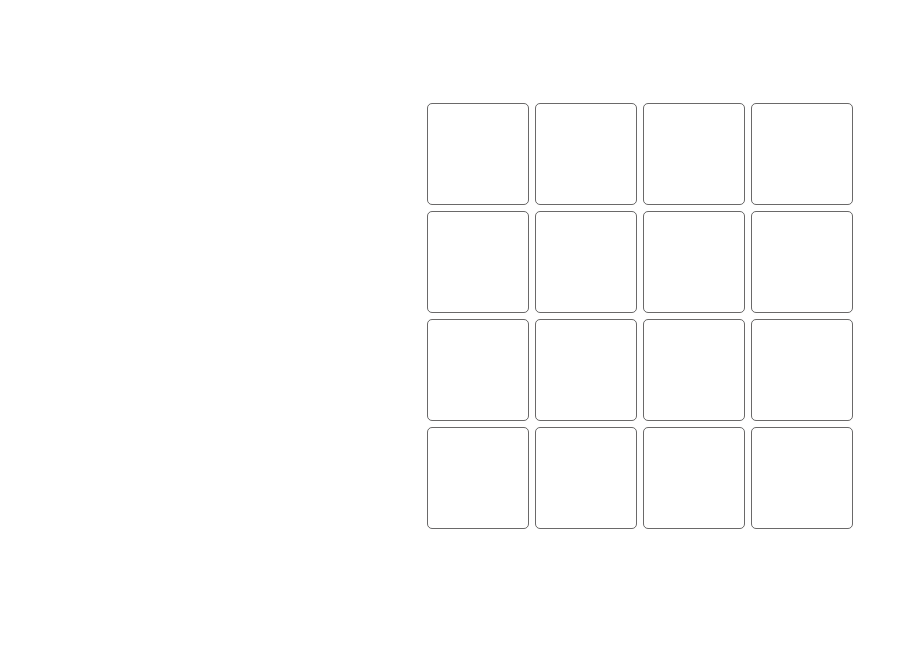
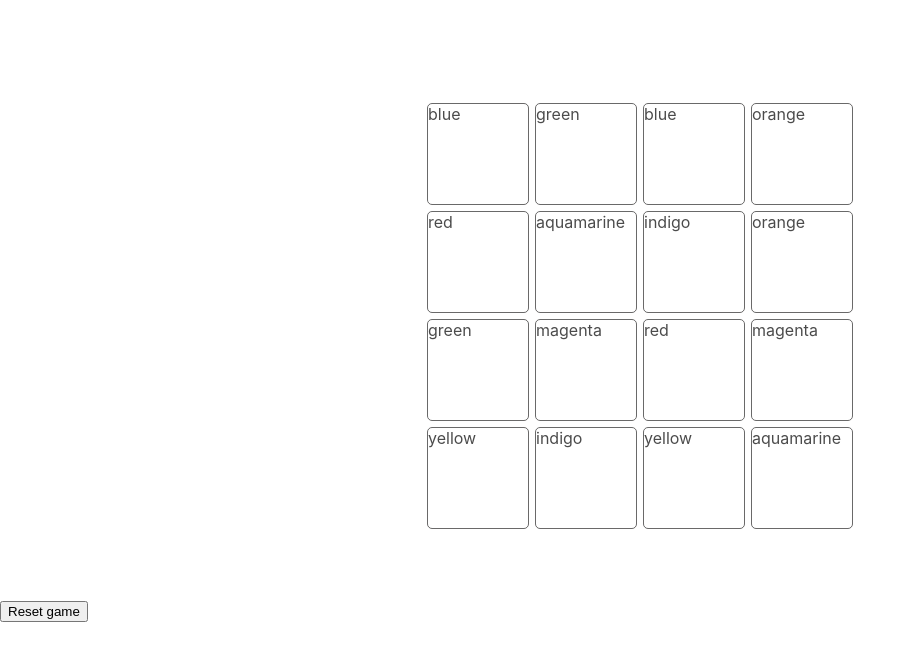
Before and after one commit to alx8437/jetruby, a React (Create React App) app: page / in a window 1280 px wide. Shown: the top 660 px of the page, without its empty margins (0-916 px from the left). Built offline with nearby package versions, Linux system fonts and the light colour scheme.

Commit message:
refactoring, del one useEffect, add typescript for firstCard, secondCard

```diff
--- a/src/App.tsx
+++ b/src/App.tsx
@@ -69,9 +69,16 @@ const generateSquares = (colors: Array<string>): Array<CardType> => {
 const App = () => {
 
     const [cards, setCards] = useState<Array<CardType>>(generateSquares(doubleColors));
-    const [canFlip, setCanFlip] = useState(false);
+    const [canFlip, setCanFlip] = useState(true);
     const [firstCard, setFirstCard] = useState<CardType | null>(null);
     const [secondCard, setSecondCard] = useState<CardType | null>(null);
+
+    useEffect(() => {
+        if (!firstCard || !secondCard)
+            return;
+        (firstCard.color === secondCard.color) ? onSuccessGuess() : onFailureGuess();
+    }, [firstCard, secondCard]);
+
 
     function setCardIsFlipped(cardId: string, isFlipped: boolean) {
         setCards(prev => prev.map(c =>
@@ -83,57 +90,40 @@ const App = () => {
             c.id !== cardId ? c : {...c, canFlip}))
     }
 
-    // showcase
-    useEffect(() => {
-        setTimeout(() => {
-            let index = 0;
-            for (const card of cards) {
-                setTimeout(() => setCardIsFlipped(card.id, true), index++ * 100);
-            }
-            setTimeout(() => setCanFlip(true), cards.length * 100);
-        }, 90);
-    }, []);
-
     function resetFirstAndSecondCards() {
         setFirstCard(null);
         setSecondCard(null);
-        console.log(firstCard, secondCard)
     }
 
     function onSuccessGuess() {
-        // @ts-ignore
+        if (!firstCard || !secondCard)
+            return;
+
         setCardCanFlip(firstCard.id, false);
-        // @ts-ignore
         setCardCanFlip(secondCard.id, false);
-        // @ts-ignore
         setCardIsFlipped(firstCard.id, false);
-        // @ts-ignore
         setCardIsFlipped(secondCard.id, false);
         resetFirstAndSecondCards();
+
     }
 
     function onFailureGuess() {
-        // @ts-ignore
+        if (!firstCard || !secondCard)
+            return
+
         const firstCardID = firstCard.id;
-        // @ts-ignore
         const secondCardID = secondCard.id;
 
         setTimeout(() => {
             setCardIsFlipped(firstCardID, true);
-        }, 100);
+        }, 500);
         setTimeout(() => {
             setCardIsFlipped(secondCardID, true);
-        }, 120);
+        }, 500);
 
         resetFirstAndSecondCards();
     }
 
-    useEffect(() => {
-        if (!firstCard || !secondCard)
-            return;
-        // @ts-ignore
-        (firstCard.color === secondCard.color) ? onSuccessGuess() : onFailureGuess();
-    }, [firstCard, secondCard]);
 
     function onCardClick(card: CardType) {
         if (!canFlip)
@@ -142,7 +132,6 @@ const App = () => {
             return;
 
         if ((firstCard && (card.id === firstCard.id) || (secondCard && (card.id === secondCard.id))))
-
             return;
 
         setCardIsFlipped(card.id, false);
@@ -150,28 +139,26 @@ const App = () => {
         (firstCard) ? setSecondCard(card) : setFirstCard(card);
     }
 
+    function resetGame() {
+        generateSquares(doubleColors)
+        for (const card of cards) {
+            setCardIsFlipped(card.id, true);
+        }
+    }
 
-    return (
+
+    return <React.Fragment>
         <div className={styles.wrapper}>
-
-{/*
-            {cards.map(card =>
-                <div
-                    style={{backgroundColor: card.isFlipped ? '' : card.color}}
-                    key={card.id}
-                    onClick={() => onCardClick(card)}
-                >{card.color}</div>)}
-*/}
-
             {cards.map(card =>
                 <Card
                     key={card.id}
                     onClick={() => onCardClick(card)}
                     card={card}
                 >{card.color}</Card>)}
+        </div>
+        <button onClick={resetGame}>Reset game</button>
+    </React.Fragment>
 
-        </div>
-    );
 }
 
 export default App;
--- a/src/Components/Card/Card.tsx
+++ b/src/Components/Card/Card.tsx
@@ -18,6 +18,6 @@ export const Card: React.FC<CardPropsType> = ({onClick, card}) => {
         onClick={onCardClick}
         className={`${styles.card} + ${backgroundColor}` }
         style={{backgroundColor}}>
-        {/*{card.color}*/}
+        {card.color}
     </div>
 }
```
Also changed, not shown: 1 other file (tests, documents, lock files or other folders).
